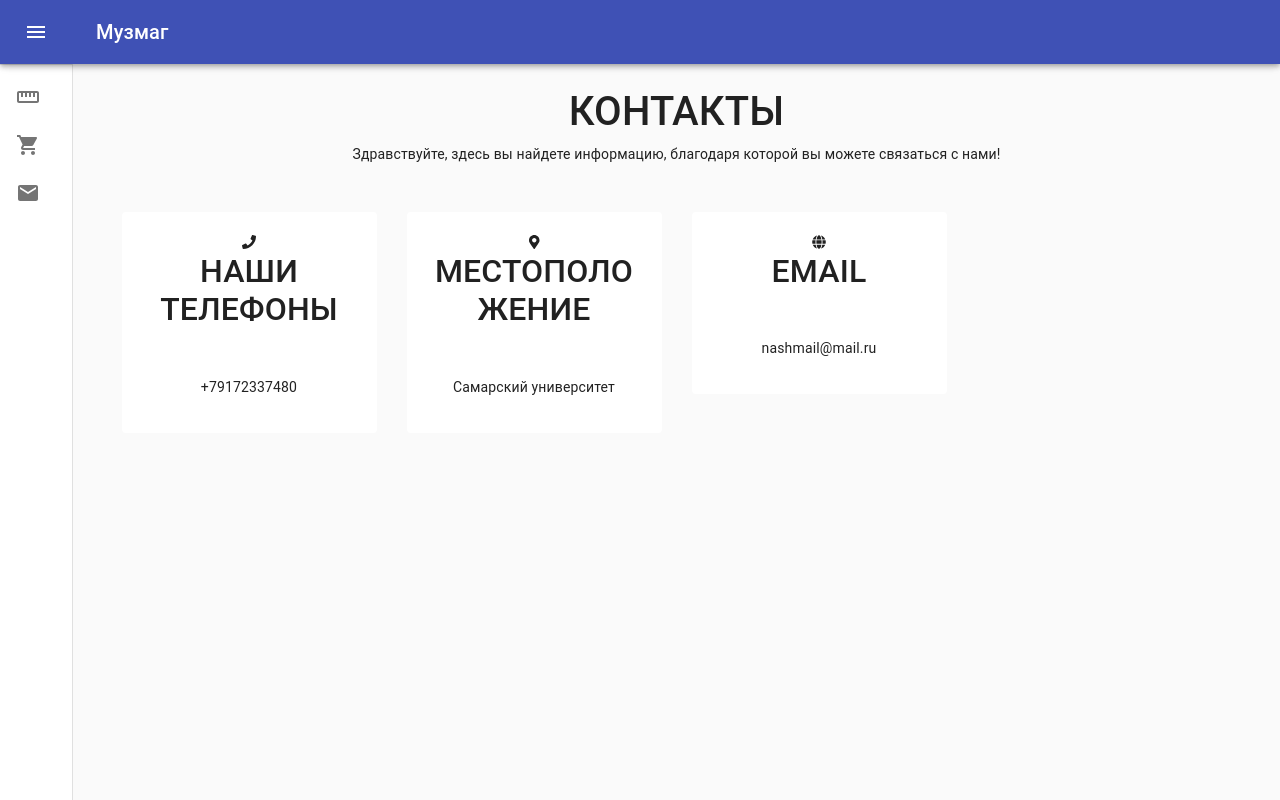
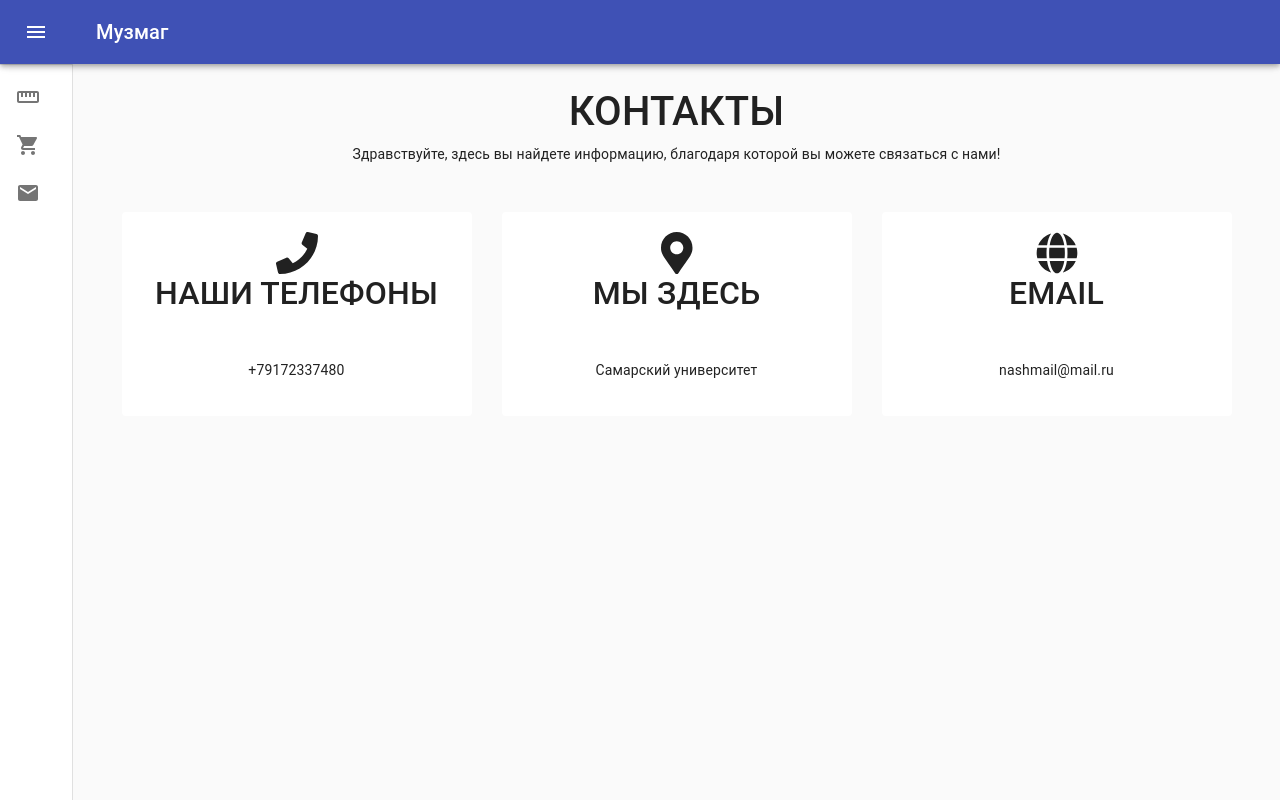
Before and after one commit to algorithm-ssau/reactMusicApp, a React (Create React App) app: page /contacts in a window 1280 px wide. Built offline with nearby package versions, Linux system fonts and the light colour scheme.

Commit message:
fix fontawesome iss size

```diff
--- a/src/contactPage/contactPage.js
+++ b/src/contactPage/contactPage.js
@@ -13,28 +13,28 @@ function ContactPage(props) {
         <h1 className="text-center text-uppercase">контакты</h1>
         <p className="text-center w-75 m-auto">Здравствуйте, здесь вы найдете информацию, благодаря которой вы можете связаться с нами!</p>
         <div className="row">
-          <div className="col-sm-12 col-md-6 col-lg-3 my-5">
+          <div className="col-sm-12 col-md-4 col-lg-4 my-5">
             <div className="card border-0">
                <div className="card-body text-center">
-                 < FontAwesomeIcon icon={faPhone} aria-hidden="true"/>
+                 < FontAwesomeIcon icon={faPhone} aria-hidden="true" size="3x"/>
                  <h2 className="text-uppercase mb-5">наши телефоны</h2>
                  <p>+79172337480</p>
                </div>
              </div>
           </div>
-          <div className="col-sm-12 col-md-6 col-lg-3 my-5">
+          <div className="col-sm-12 col-md-4 col-lg-4 my-5">
             <div className="card border-0">
                <div className="card-body text-center">
-                 < FontAwesomeIcon icon={faMapMarkerAlt} aria-hidden="true"/>
-                 <h2 className="text-uppercase mb-5">местоположение</h2>
+                 < FontAwesomeIcon icon={faMapMarkerAlt} aria-hidden="true" size="3x"/>
+                 <h2 className="text-uppercase mb-5">мы здесь</h2>
                 <address>Самарский университет</address>
                </div>
              </div>
           </div>
-          <div className="col-sm-12 col-md-6 col-lg-3 my-5">
+          <div className="col-sm-12 col-md-4 col-lg-4 my-5">
             <div className="card border-0">
                <div className="card-body text-center">
-                  < FontAwesomeIcon icon={faGlobe} aria-hidden="true"/>
+                  < FontAwesomeIcon icon={faGlobe} aria-hidden="true" size="3x"/>
                  <h2 className="text-uppercase mb-5">email</h2>
                  <p>nashmail@mail.ru</p>
                </div>
```
